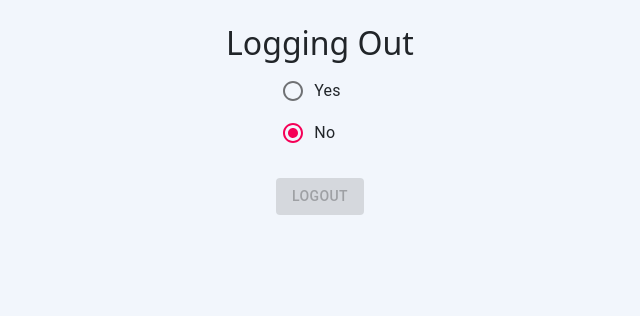
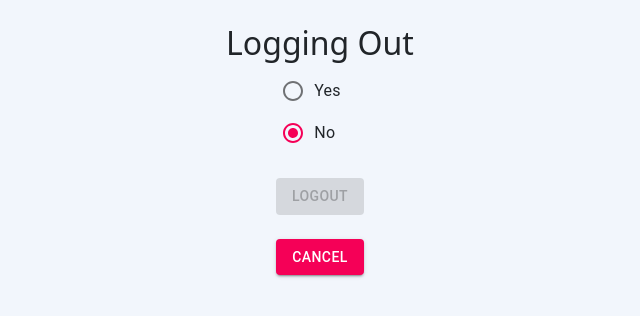
Before and after one commit to kmill227/InteractiveSchedulerFrontend, a React (Create React App) app in the folder frontend/: page /Logout in a window 1280 px wide. Shown: the top 316 px of the page, without its empty margins (320-960 px from the left). Built offline with nearby package versions, Linux system fonts and the light colour scheme.

Commit message:
Added cancel button to logout page

```diff
--- a/frontend/src/Logout.js
+++ b/frontend/src/Logout.js
@@ -17,6 +17,9 @@ export default function Logout(){
     let handleLogout = () => {
         Cookies.remove('userInfo'); // remove the auth_token cookie
         navigate('/Login'); // redirect to the login page
+    }
+    let handleCancel = () => {
+        navigate('/Home'); // redirect to the login page
     }
 
     let handleRadioChange = (e) => {
@@ -43,6 +46,9 @@ export default function Logout(){
                 <Grid item xs={12} align="center">
                     <Button type="submit" onClick={handleLogout} color="primary" variant='contained' disabled={!logoutConfirmed}>Logout</Button>
                 </Grid>
+                <Grid item xs={12} align="center">
+                    <Button type="submit" onClick={handleCancel} color="secondary" variant='contained'>Cancel</Button>
+                </Grid>
             </Grid>
         </>
     )
```
